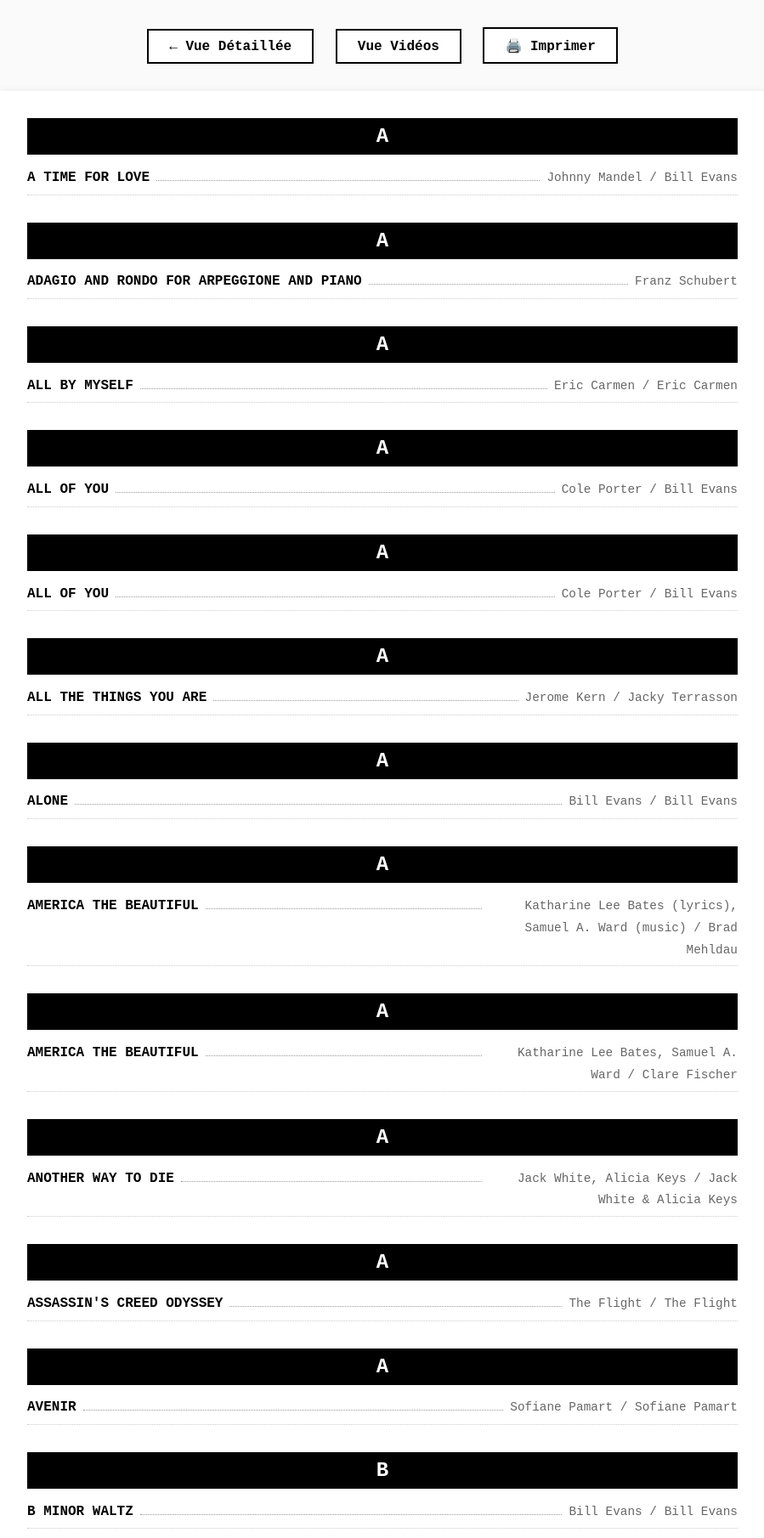
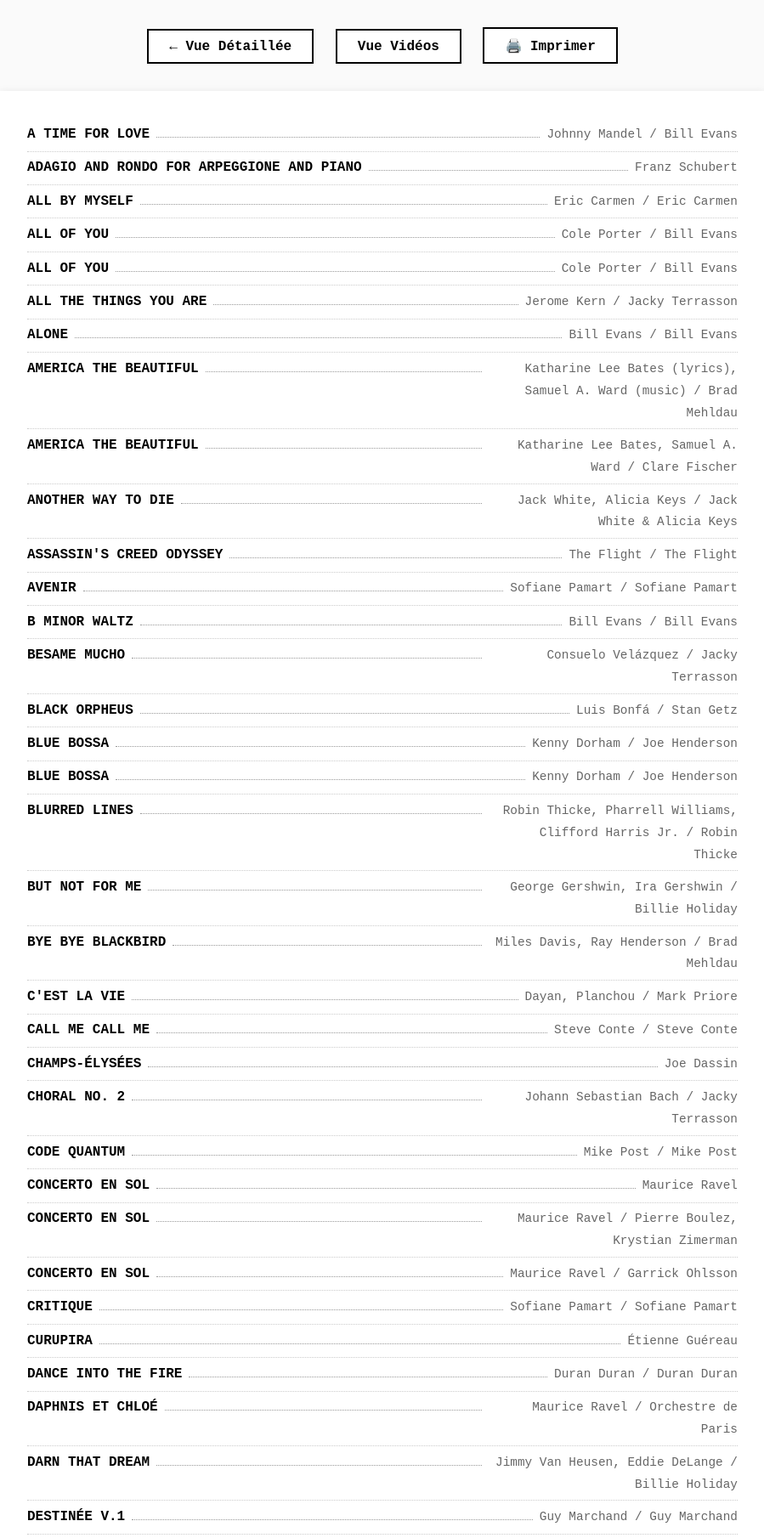
Before and after one commit to ColinusM/Piano-Jazz-Concept, a Flask app: page /?view=index in a window 1280 px wide. Shown: the part 114-1924 px from the top of the page at 85% size, without its empty margins (190-1089 px from the left). Run offline with Flask 3, Linux system fonts and the light colour scheme; data comes from the database, SQL or seed files in the repository.

Commit message:
Simplify index view: remove letter headers, add clickable song links
🤖 Generated with [Claude Code](https://claude.com/claude-code)

Co-Authored-By: Claude <noreply@anthropic.com>

```diff
--- a/templates/index_view.html
+++ b/templates/index_view.html
@@ -87,6 +87,15 @@
             max-width: 60%;
         }
 
+        .song-title a {
+            color: #000;
+            text-decoration: none;
+        }
+
+        .song-title a:hover {
+            text-decoration: underline;
+        }
+
         .song-dots {
             flex-grow: 1;
             border-bottom: 1px dotted #999;
@@ -100,21 +109,6 @@
             max-width: 35%;
             font-size: 0.9em;
             color: #666;
-        }
-
-        .letter-header {
-            font-size: 1.5rem;
-            font-weight: bold;
-            margin-top: 2rem;
-            margin-bottom: 0.5rem;
-            padding: 0.5rem;
-            background: #000;
-            color: #fff;
-            text-align: center;
-        }
-
-        .letter-header:first-of-type {
-            margin-top: 0;
         }
 
         .total-count {
@@ -154,16 +148,9 @@
     </div>
 
     <div class="index-container">
-        {% set current_letter = '' %}
         {% for song in songs %}
-            {% set first_letter = song.song_title[0]|upper %}
-            {% if first_letter != current_letter %}
-                {% set current_letter = first_letter %}
-                <div class="letter-header">{{ current_letter }}</div>
-            {% endif %}
-
             <div class="song-entry">
-                <span class="song-title">{{ song.song_title }}</span>
+                <span class="song-title"><a href="/?search={{ song.song_title }}">{{ song.song_title }}</a></span>
                 <span class="song-dots"></span>
                 <span class="song-info">
                     {% if song.composer and song.performer %}
```
